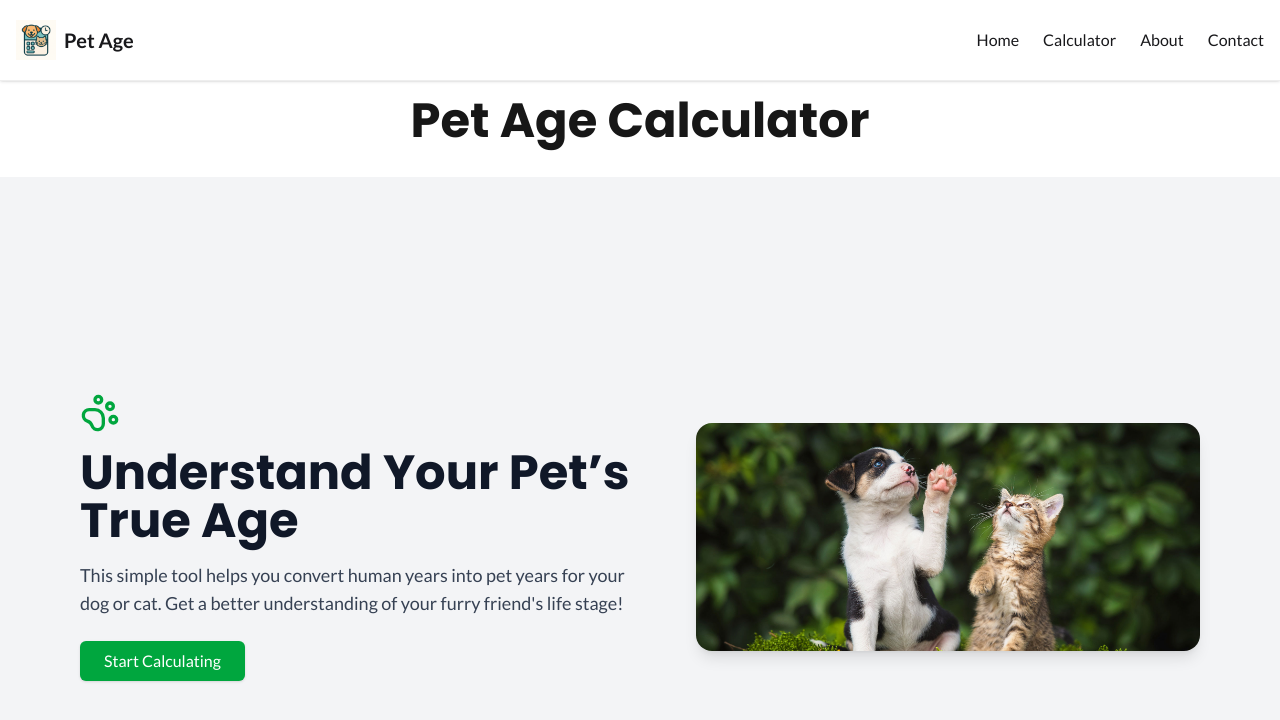
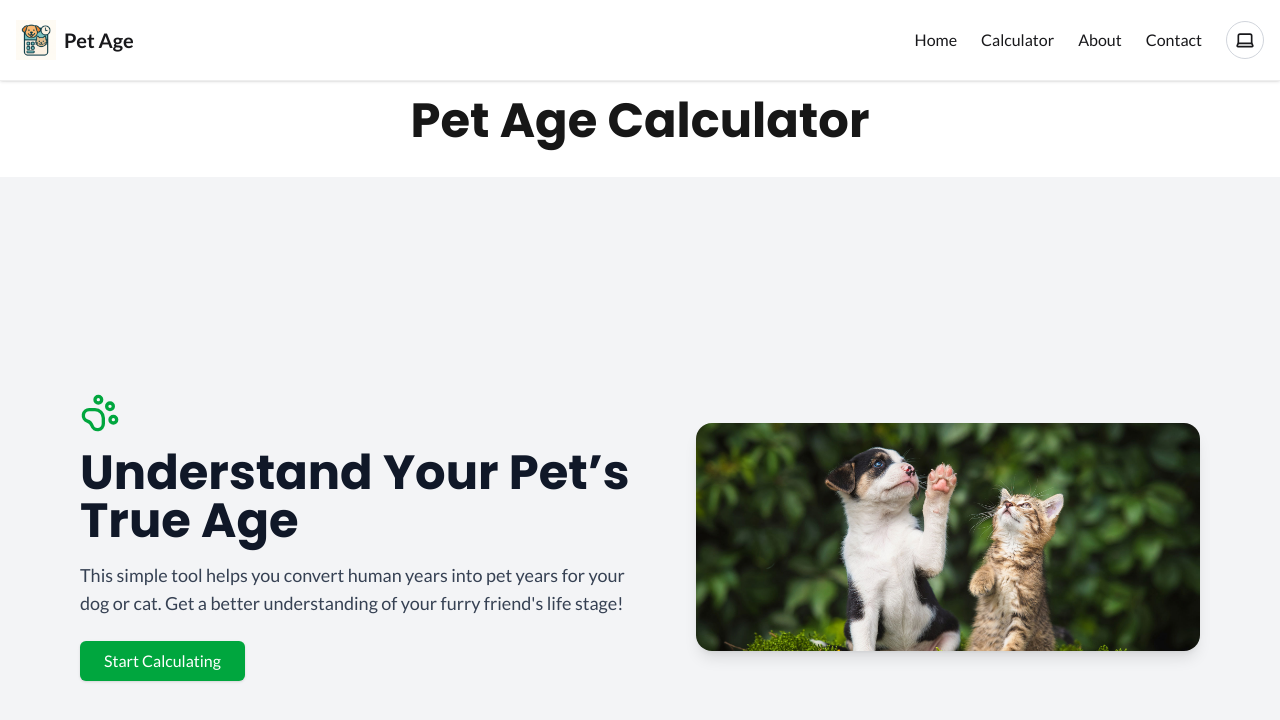
Before and after one commit to RW2023/pet-ager, a Next.js app: page / in a window 1280 px wide. Shown: the top 720 px of the page. Built offline with nearby package versions, Linux system fonts and the light colour scheme.

Commit message:
feat: add ThemeToggle component to Navbar for dynamic theme switching

```diff
--- a/src/components/Navbar.tsx
+++ b/src/components/Navbar.tsx
@@ -5,6 +5,7 @@ import { useState } from 'react'
 import { Menu, X } from 'lucide-react'
 import { AnimatePresence, motion } from 'framer-motion'
 import Image from 'next/image'
+import ThemeToggle from './ThemeToggle'
 
 const navItems = [
     { name: 'Home', href: '/' },
@@ -42,6 +43,7 @@ export default function Navbar() {
                             {item.name}
                         </Link>
                     ))}
+                    <ThemeToggle />
                 </div>
 
                 {/* Mobile Toggle */}
@@ -75,6 +77,7 @@ export default function Navbar() {
                                     {item.name}
                                 </Link>
                             ))}
+                            <ThemeToggle />
                         </div>
                     </motion.div>
                 )}
```
